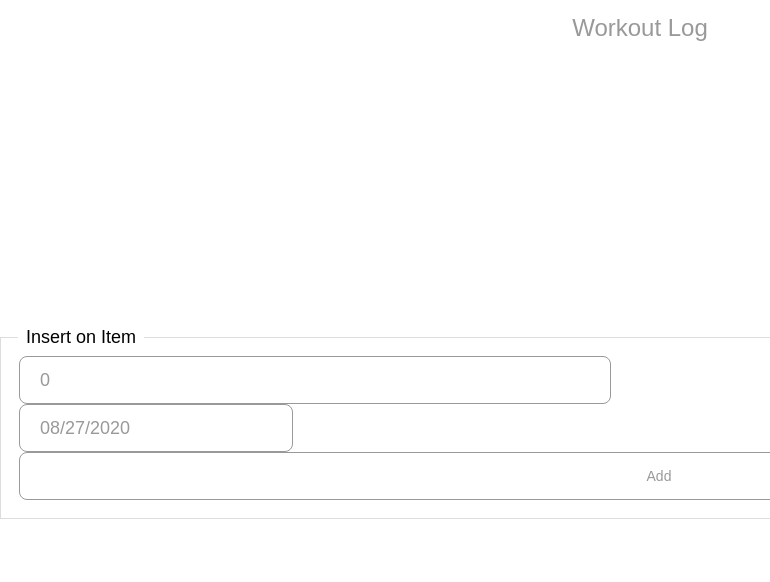
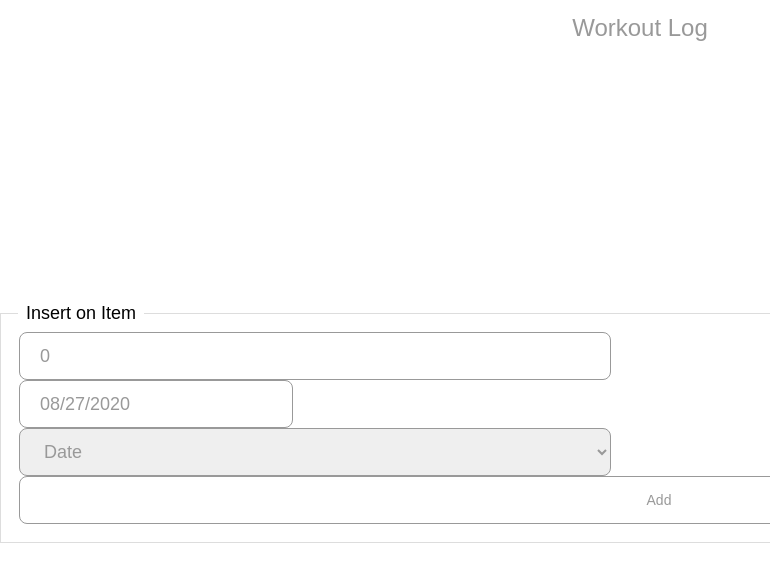
Before and after one commit to otavio-sanchez/workout, a React app: page / in a window 1280 px wide. Shown: the top 582 px of the page, without its empty margins (0-770 px from the left). Built offline with nearby package versions, Linux system fonts and the light colour scheme.

Commit message:
feature/ componente de select

```diff
--- a/src/components/form/Datepicker/index.tsx
+++ b/src/components/form/Datepicker/index.tsx
@@ -2,14 +2,14 @@ import React, { useState } from "react";
 import { Props } from "./types";
 import { Picker } from "./style";
 
-const DatePicker = ({ onChange, placeholder }: Props): JSX.Element => {
+const DatePicker = ({ onChange, placeholder, name }: Props): JSX.Element => {
   const [startDate, setStartDate]: any = useState(new Date());
 
   return (
     <Picker
       selected={startDate}
       onChange={(date: Date | [Date, Date]): void => {
-        onChange(date);
+        onChange(name, date);
         setStartDate(date);
       }}
       placeholderText={placeholder || "Date"}
--- a/src/components/form/Datepicker/types.ts
+++ b/src/components/form/Datepicker/types.ts
@@ -1,4 +1,5 @@
 export interface Props {
-    onChange: Function;
+    onChange?: (name: string, value: Date | [Date, Date]) => void;
     placeholder?: string;
+    name: string
 }
--- /dev/null
+++ b/src/components/form/Select/index.tsx
@@ -0,0 +1,27 @@
+import * as React from "react";
+import { SelectInput, InputWrapper } from "./style";
+import { Props } from "./types";
+import { Text } from "../../typography";
+
+const Select = ({ label, onClick, name, options }: Props): JSX.Element => {
+  return (
+    <InputWrapper>
+      <SelectInput
+        onClick={(value) => {
+          console.log(value)
+          onClick(name, 'a')
+        }}
+      >
+        <option value="" hidden>
+          {label || 'Date'}
+        </option>
+        {options.length &&
+          options.map((option) => (
+            <option key={option.value} value={option.value}>{option.key}</option>
+          ))}
+      </SelectInput>
+    </InputWrapper>
+  );
+};
+
+export default Select;
--- /dev/null
+++ b/src/components/form/Select/style/index.ts
@@ -0,0 +1,49 @@
+import styled from 'styled-components';
+import colors from '../../../../assets/theme/colors';
+import sizes from '../../../../assets/theme/sizes';
+
+const InputWrapper = styled.div`
+    position: relative;
+    width: 100%;
+    display: block;
+`;
+
+const SelectInput = styled.select`
+    outline: none;
+    border: 1px solid rgb(153, 153, 153);
+    width: 100%;
+    z-index: 1;
+    position: relative;
+    box-sizing: border-box;
+    color: ${colors.main};
+    font-size: ${sizes.font.fontSizeMedium}px;
+    height: 48px;
+    padding-right: 20px;
+    z-index: 1;
+    padding-left: 20px;
+    max-width: 592px;
+    border-radius: 8px;
+
+
+    @media (max-width: ${sizes.screen.tabletWidth + 1}px) {
+        font-size: ${sizes.font.fontSizeMedium}px;
+    }
+
+    ::placeholder {
+        color: ${colors.main};
+    }
+
+    option {
+        color: ${colors.main};
+        font-size: ${sizes.font.fontSizeMedium}px;
+        height: 48px;
+        padding-right: 20px;
+        z-index: 1;
+        padding-left: 20px;
+        max-width: 592px;
+        border-radius: 8px;
+        width: 100%;
+      }
+`;
+
+export { SelectInput, InputWrapper };
--- /dev/null
+++ b/src/components/form/Select/types.ts
@@ -0,0 +1,9 @@
+export interface Props {
+    onClick?: (name: string, value: string) => void;
+    label?: string;
+    name: string;
+    options: [{
+        value: string;
+        key: string;
+    }]
+}
--- a/src/components/form/index.ts
+++ b/src/components/form/index.ts
@@ -2,5 +2,6 @@ import TextInput from './TextInput';
 import Form from './Form';
 import Button from './Button';
 import Datepicker from './Datepicker'
+import Select from './Select'
 
-export { TextInput, Form, Button, Datepicker };
+export { TextInput, Form, Button, Datepicker, Select };
--- a/src/screens/Home/index.tsx
+++ b/src/screens/Home/index.tsx
@@ -1,5 +1,11 @@
 import React from "react";
-import { Form, TextInput, Button, Datepicker } from "../../components/form";
+import {
+  Form,
+  TextInput,
+  Button,
+  Datepicker,
+  Select,
+} from "../../components/form";
 
 const Home = (): JSX.Element => {
   return (
@@ -14,6 +20,19 @@ const Home = (): JSX.Element => {
         onChange={(date: any) => {
           console.log(date);
         }}
+        name="date"
+      />
+      <Select
+        name="activities"
+        onClick={(value) => {
+          console.log(value);
+        }}
+        options={[
+          {
+            value: "1",
+            key: "A",
+          },
+        ]}
       />
       <Button onClick={() => {}} text={"Add"} />
     </Form>
```
